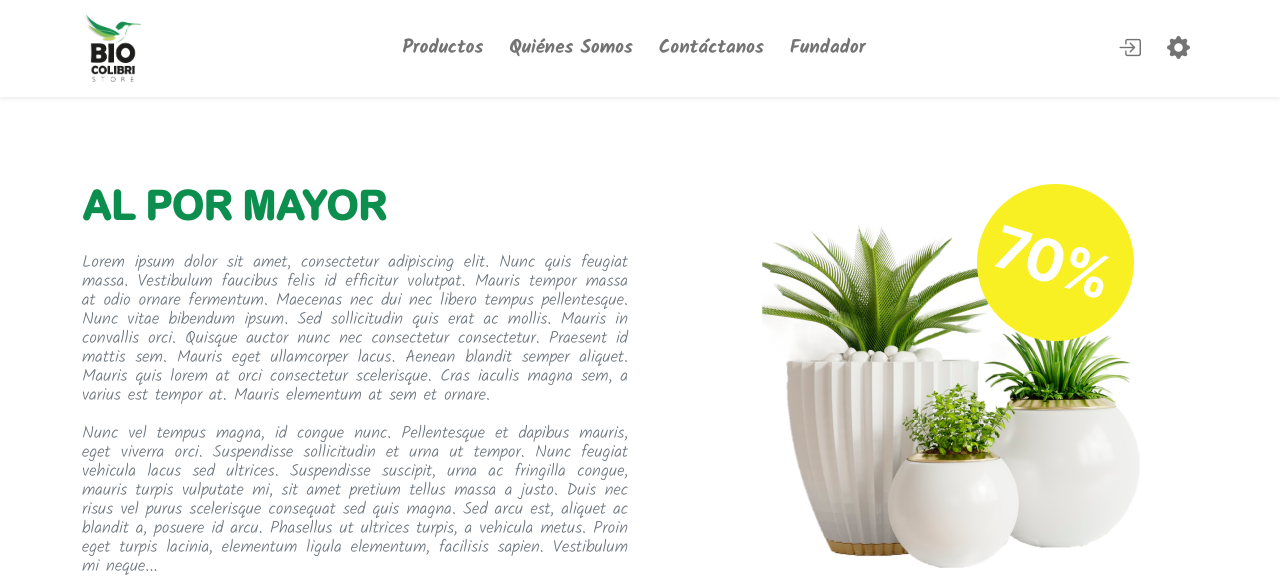
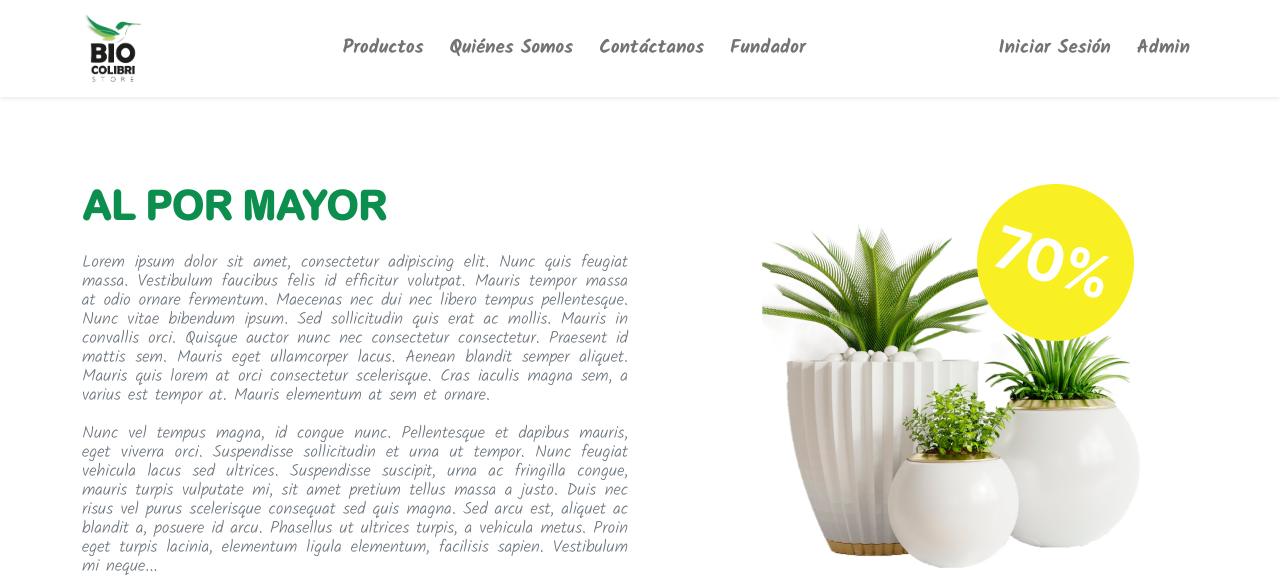
Before and after one commit to JaneiderRT/biocolibristore, a Django app: page / in a window 1280 px wide. Shown: the top 579 px of the page. Run offline with Django 3.2, Linux system fonts and the light colour scheme; data that the repository does not hold is empty; some libraries are stand-ins or nearby versions.

Commit message:
JRT - style(frontend): Se quita iconos en navbar para logueo

```diff
--- a/templates/base/base.html
+++ b/templates/base/base.html
@@ -65,13 +65,15 @@
                         </li>
                     {% else %}
                         <li class="nav-item">
-                            <a class="nav-link" href="/singin/">
-                                <i class="bi bi-box-arrow-in-right"></i>
+                            <a class="nav-link item-session" href="/singin/">
+                                <!-- <i class="bi bi-box-arrow-in-right"></i> -->
+                                 Iniciar Sesión
                             </a>
                         </li>
                         <li class="nav-item">
-                            <a class="nav-link" href="/admin/">
-                                <i class="bi bi-gear-fill"></i>
+                            <a class="nav-link item-session" href="/admin/">
+                                <!-- <i class="bi bi-gear-fill"></i> -->
+                                Admin
                             </a>
                         </li>
                     {% endif %}
```
